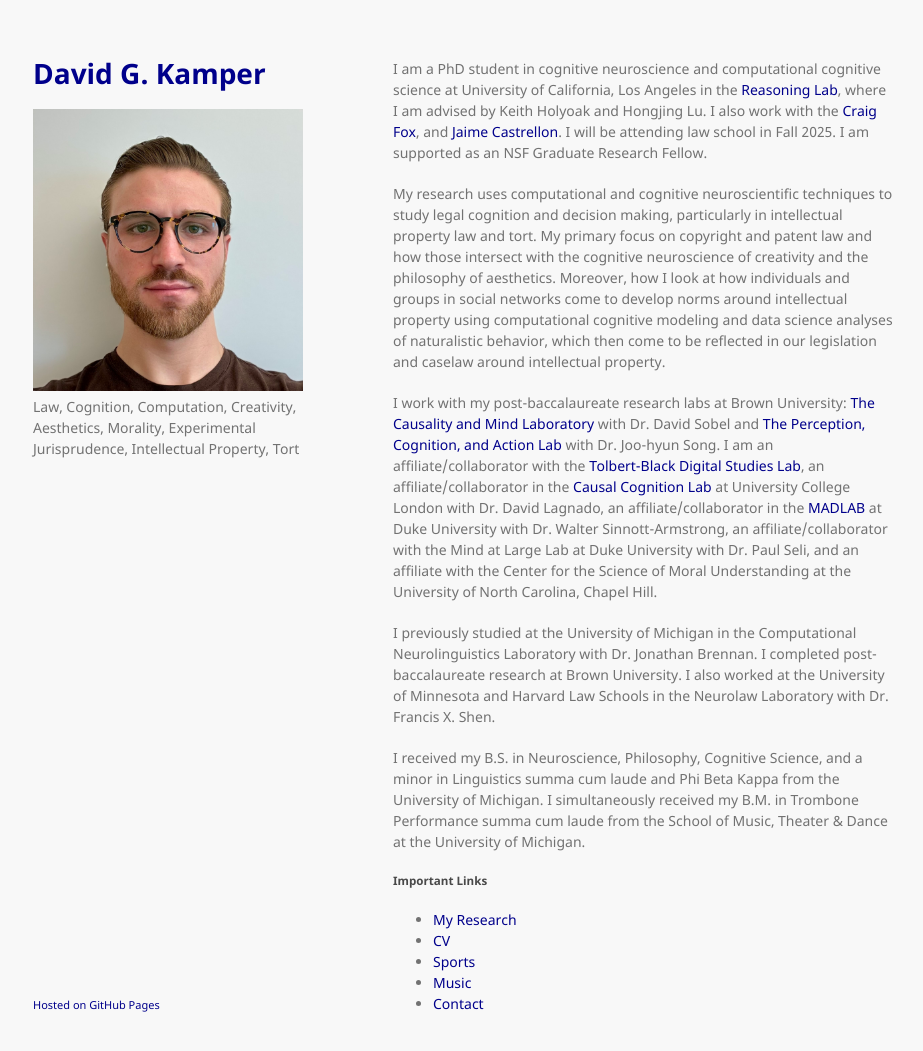
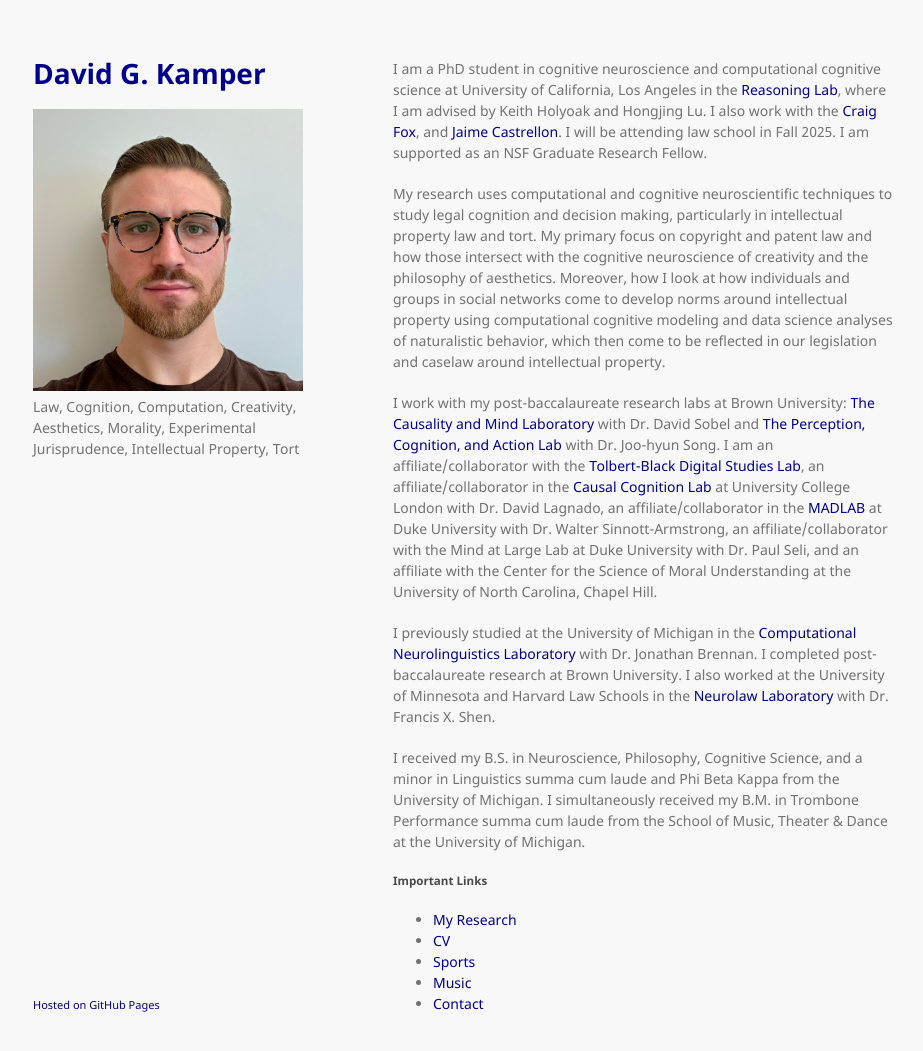
Before and after one commit to dgkamper/dgkamper.github.io, a Jekyll site: the page built from index.md, in a window 1280 px wide and 1084 px high. Shown: the top 1051 px of the window, without its empty margins (177-1100 px from the left). Built offline with Jekyll 4.4.1, drawn with Linux system fonts in a browser that asks for light colours; part of the change alters nothing that is shown.

```diff
--- a/index.md
+++ b/index.md
@@ -8,7 +8,7 @@ My research uses computational and cognitive neuroscientific techniques to study
 
 I work with my post-baccalaureate research labs at Brown University: [The Causality and Mind Laboratory](https://sites.brown.edu/causalityandmindlab/) with Dr. David Sobel and [The Perception, Cognition, and Action Lab](https://research.clps.brown.edu/songlab/index.html) with Dr. Joo-hyun Song. I am an affiliate/collaborator with the [Tolbert-Black Digital Studies Lab](https://sites.google.com/view/alextolbertlab/about), an affiliate/collaborator in the [Causal Cognition Lab](https://causalcognitionlab.com/) at University College London with Dr. David Lagnado, an affiliate/collaborator in the [MADLAB](https://kenan.ethics.duke.edu/mad-lab/) at Duke University with Dr. Walter Sinnott-Armstrong, an affiliate/collaborator with the Mind at Large Lab at Duke University with Dr. Paul Seli, and an affiliate with the Center for the Science of Moral Understanding at the University of North Carolina, Chapel Hill.
 
-I previously studied at the University of Michigan in the Computational Neurolinguistics Laboratory with Dr. Jonathan Brennan. I completed post-baccalaureate research at Brown University. I also worked at the University of Minnesota and Harvard Law Schools in the Neurolaw Laboratory with Dr. Francis X. Shen.
+I previously studied at the University of Michigan in the [Computational Neurolinguistics Laboratory](https://sites.lsa.umich.edu/cnllab/) with Dr. Jonathan Brennan. I completed post-baccalaureate research at Brown University. I also worked at the University of Minnesota and Harvard Law Schools in the [Neurolaw Laboratory](https://www.fxshen.com/shenlab/) with Dr. Francis X. Shen.
 
 I received my B.S. in Neuroscience, Philosophy, Cognitive Science, and a minor in Linguistics summa cum laude and Phi Beta Kappa from the University of Michigan. I simultaneously received my B.M. in Trombone Performance summa cum laude from the School of Music, Theater & Dance at the University of Michigan.
 
```
